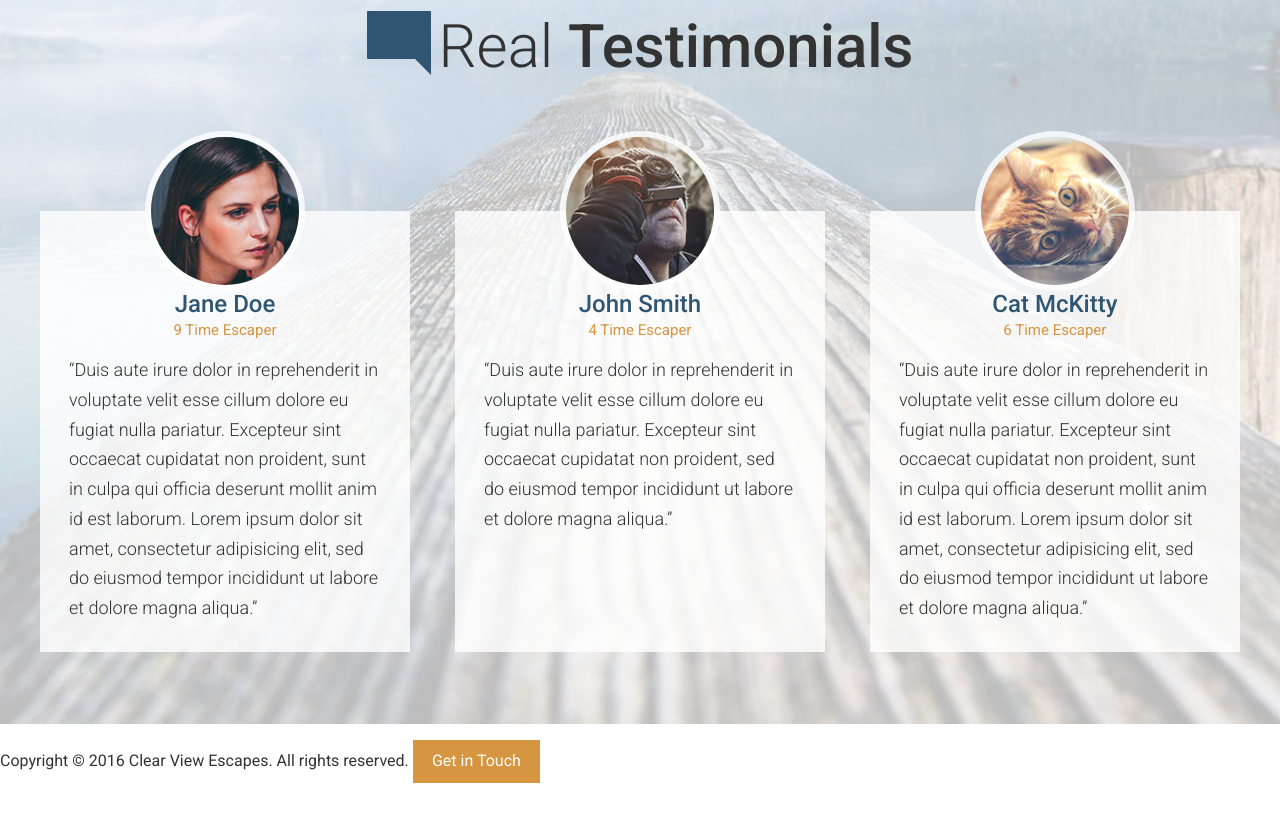
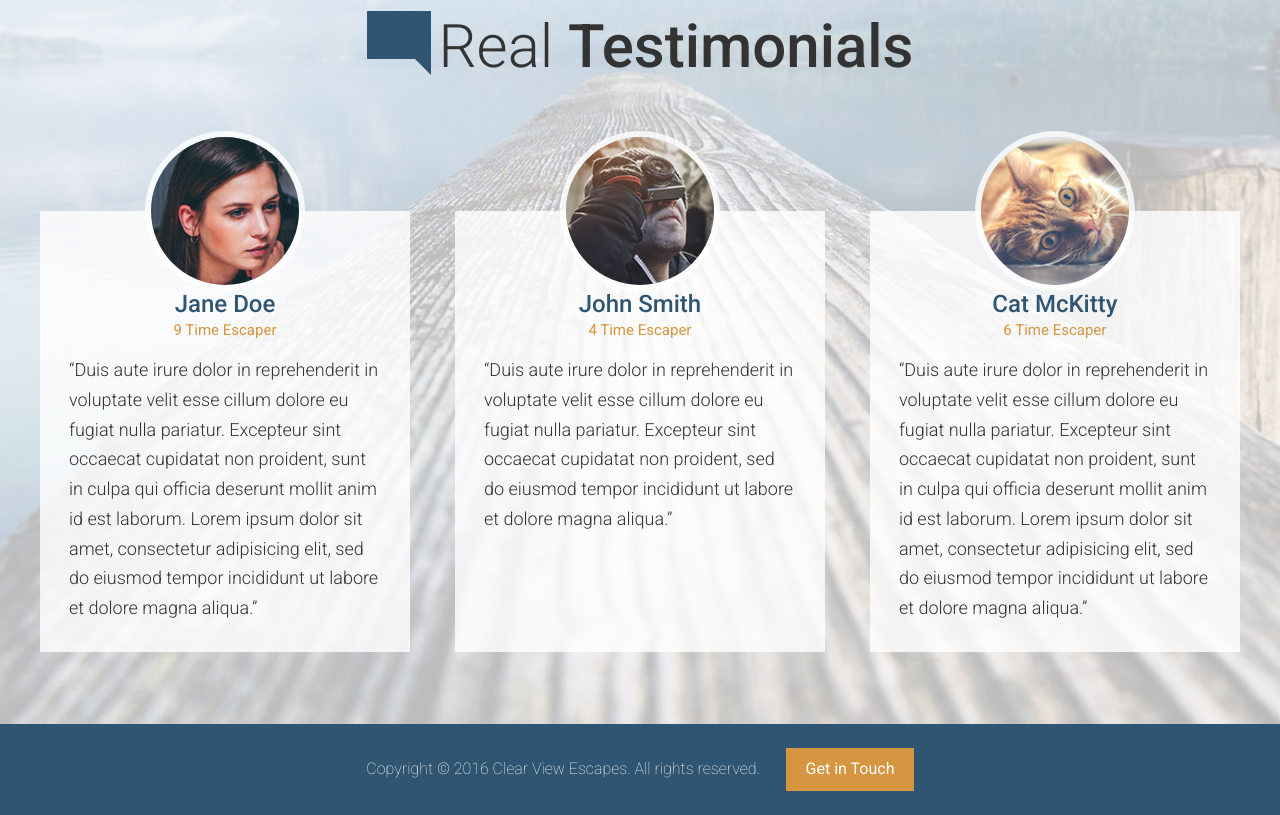
Before and after one commit to kevinsutton/travel-site, a website: page app/index.html in a window 1280 px wide. Shown: the part 2983-3798 px from the top of the page. Drawn offline with Linux system fonts and the light colour scheme.

Commit message:
Completed footer styling

```diff
--- /dev/null
+++ b/app/assets/styles/modules/_site-footer.css
@@ -0,0 +1,18 @@
+.site-footer {
+    background-color: $mainBlue;
+    color: #fff;
+    padding: 0.5rem 0;
+    text-align: center;
+
+    &__text {
+        display: block;
+        margin-bottom: 1rem;
+        font-weight: 200;
+
+        @mixin atMedium {
+            display: inline;
+            margin-bottom: 0;
+            margin-right: 1.4rem;
+        }
+    }
+}
--- a/app/assets/styles/styles.css
+++ b/app/assets/styles/styles.css
@@ -13,3 +13,4 @@
 @import "modules/_feature-item";
 @import "modules/_testimonial";
 @import "modules/_sprite";
+@import "modules/_site-footer";
--- a/app/index.html
+++ b/app/index.html
@@ -157,8 +157,12 @@
       </div>
     </div>
   </div>
-  <footer>
-    <p>Copyright &copy; 2016 Clear View Escapes. All rights reserved. <a href="#" class="btn btn--orange">Get in Touch</a></p>
+  <footer class="site-footer">
+    <div class="wrapper">
+      <p><span class="site-footer__text">Copyright &copy; 2016 Clear View Escapes. All rights reserved.</span>
+        <a href="#" class="btn btn--orange">Get in Touch</a>
+      </p>
+    </div>
   </footer>
 </body>
 </html>
--- a/app/temp/styles/styles.css
+++ b/app/temp/styles/styles.css
@@ -1071,3 +1071,25 @@ a {
         height: 42px;
         background-position: 36.69752421959096% 45.792307692307695%;
     }
+
+.site-footer {
+    background-color: #2f5572;
+    color: #fff;
+    padding: 0.5rem 0;
+    text-align: center;
+}
+
+.site-footer__text {
+        display: block;
+        margin-bottom: 1rem;
+        font-weight: 200;
+    }
+
+@media (min-width: 800px) {
+
+.site-footer__text {
+            display: inline;
+            margin-bottom: 0;
+            margin-right: 1.4rem
+    }
+    }
```
